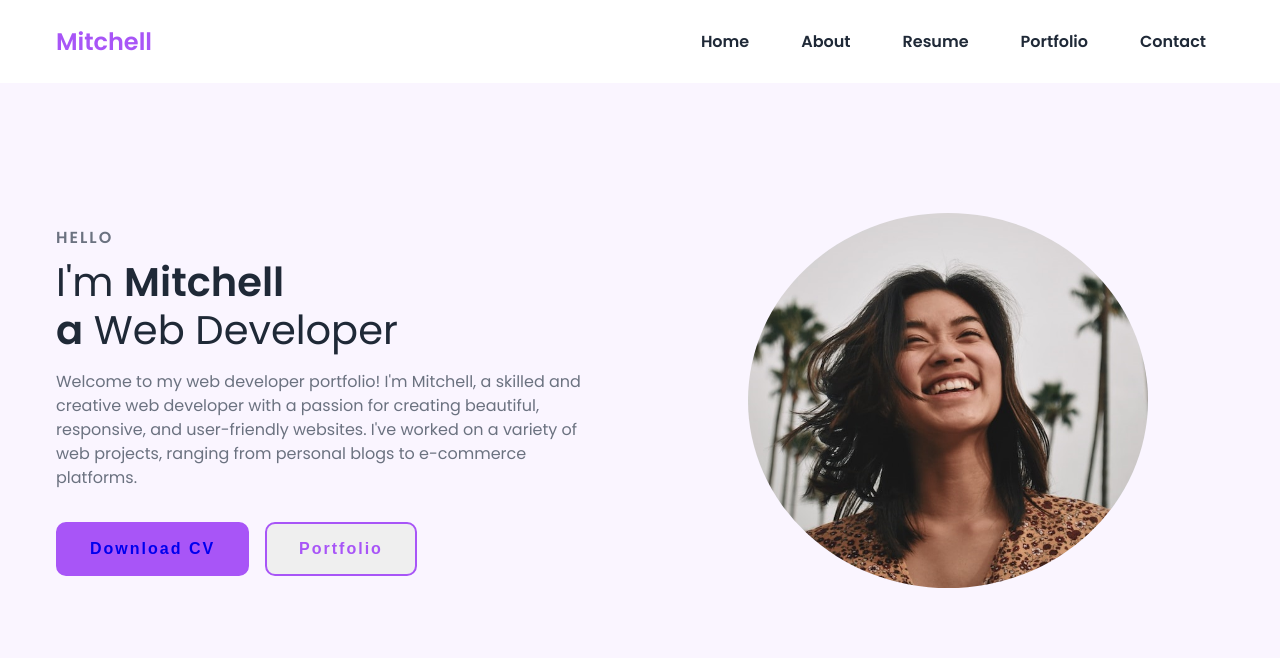
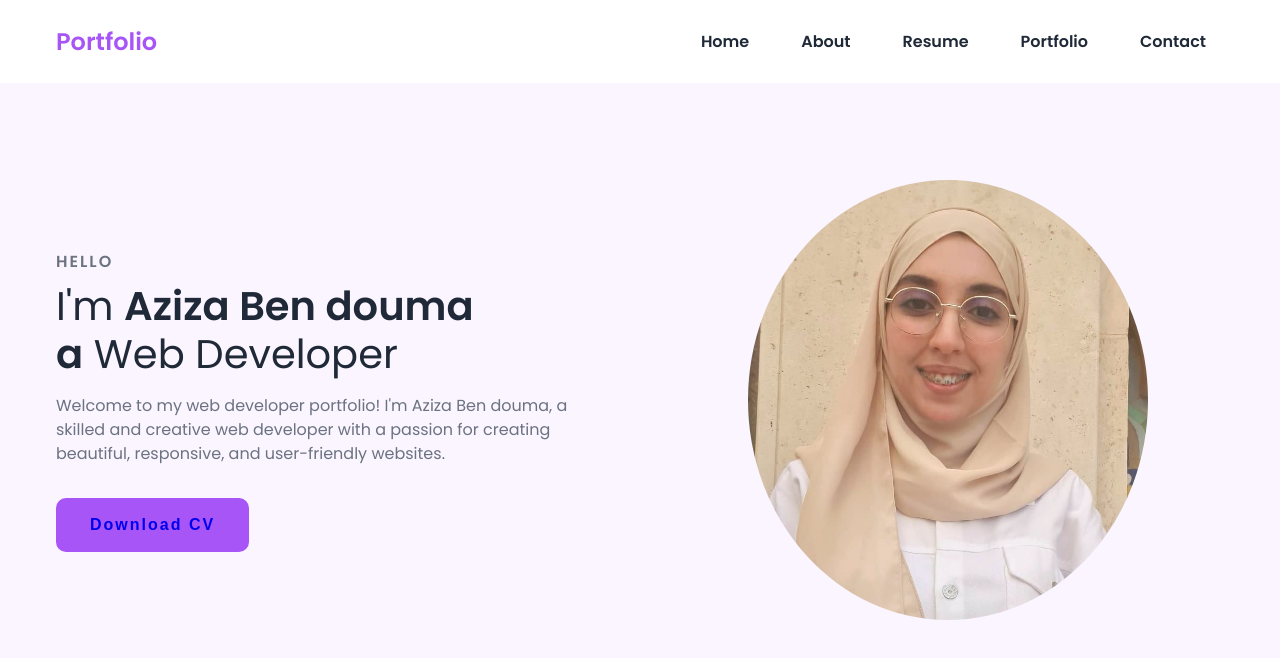
Before and after one commit to 1808ba/1808ba.github.io, a plain HTML site: page index.html in a window 1280 px wide. Drawn offline with Linux system fonts and the light colour scheme.

Commit message:
second commit

```diff
--- a/index.html
+++ b/index.html
@@ -9,12 +9,12 @@
       rel="stylesheet"
     />
     <link rel="stylesheet" href="styles.css" />
-    <title>Web Design Mastery | Responsive Portfolio</title>
+    <title>Portfolio : Aziza Ben douma</title>
   </head>
   <body>
     <nav>
       <div class="nav__content">
-        <div class="logo"><a href="#">Mitchell</a></div>
+        <div class="logo"><a href="#">Portfolio</a></div>
         <label for="check" class="checkbox">
           <i class="ri-menu-line"></i>
         </label>
@@ -33,23 +33,22 @@
         <div class="content">
           <p class="subtitle">HELLO</p>
           <h1 class="title">
-            I'm <span>Mitchell<br />a</span> Web Developer
+            I'm <span>Aziza Ben douma<br />a</span> Web Developer
           </h1>
           <p class="description">
-            Welcome to my web developer portfolio! I'm Mitchell, a skilled and
+            Welcome to my web developer portfolio! I'm Aziza Ben douma, a skilled and
             creative web developer with a passion for creating beautiful,
-            responsive, and user-friendly websites. I've worked on a variety of
-            web projects, ranging from personal blogs to e-commerce platforms.
-          </p>
+            responsive, and user-friendly websites.
+            </p>
           <div class="action__btns">
             <button class="hire__me">
               <a href="assets/CV.pdf" download="Aziza_CV">Download CV</a>
             </button>
-            <button class="portfolio">Portfolio</button>
+            <!-- <button class="portfolio">Portfolio</button> -->
           </div>
         </div>
         <div class="image">
-          <img src="assets/profile.jpg" alt="profile" />
+          <img src="assets/profile2.jpg" alt="profile" />
         </div>
       </div>
     </section>
```
Also changed, not shown: assets/profile.jpg (deleted), assets/profile2.jpg (added).
